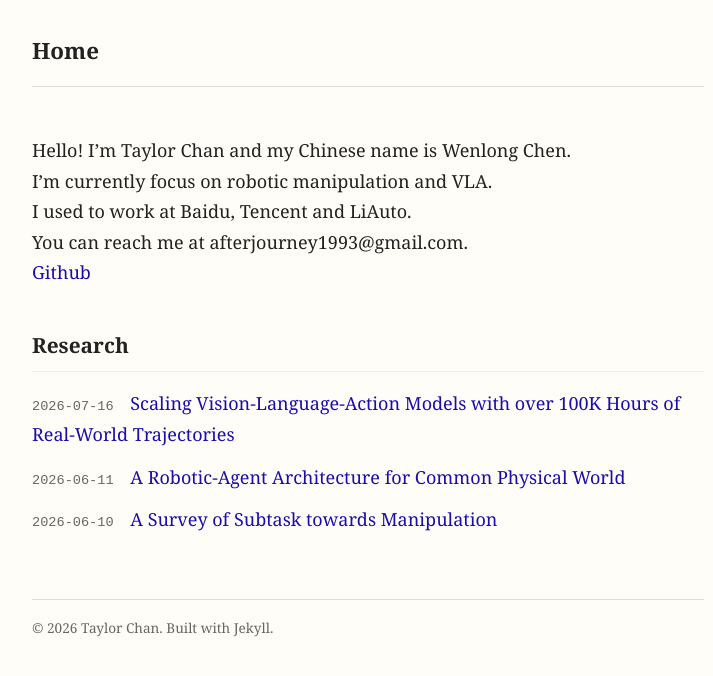
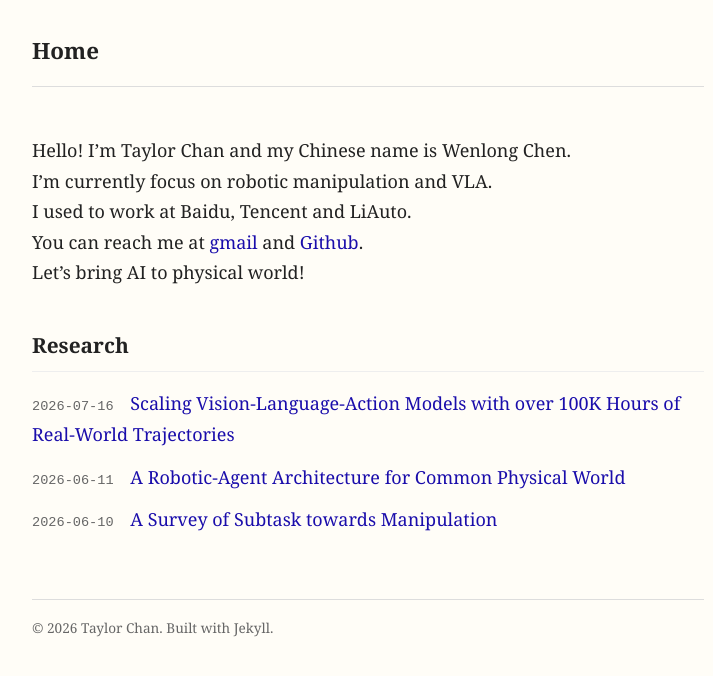
Before and after one commit to fire337/fire337.github.io, a Jekyll site: the page built from index.md, in a window 1280 px wide. Shown: the top 676 px of the page, without its empty margins (272-985 px from the left). Built offline with Jekyll 4.4.1, drawn with Linux system fonts in a browser that asks for light colours.

Commit message:
Update index.md

```diff
--- a/index.md
+++ b/index.md
@@ -6,5 +6,5 @@ title: Home
 Hello! I'm Taylor Chan and my Chinese name is Wenlong Chen.
 I'm currently focus on robotic manipulation and VLA.
 I used to work at Baidu, Tencent and LiAuto.
-You can reach me at afterjourney1993@gmail.com.
-[Github](https://github.com/fire337)
+You can reach me at [gmail](afterjourney1993@gmail.com) and [Github](https://github.com/fire337).
+Let's bring AI to physical world!
```
